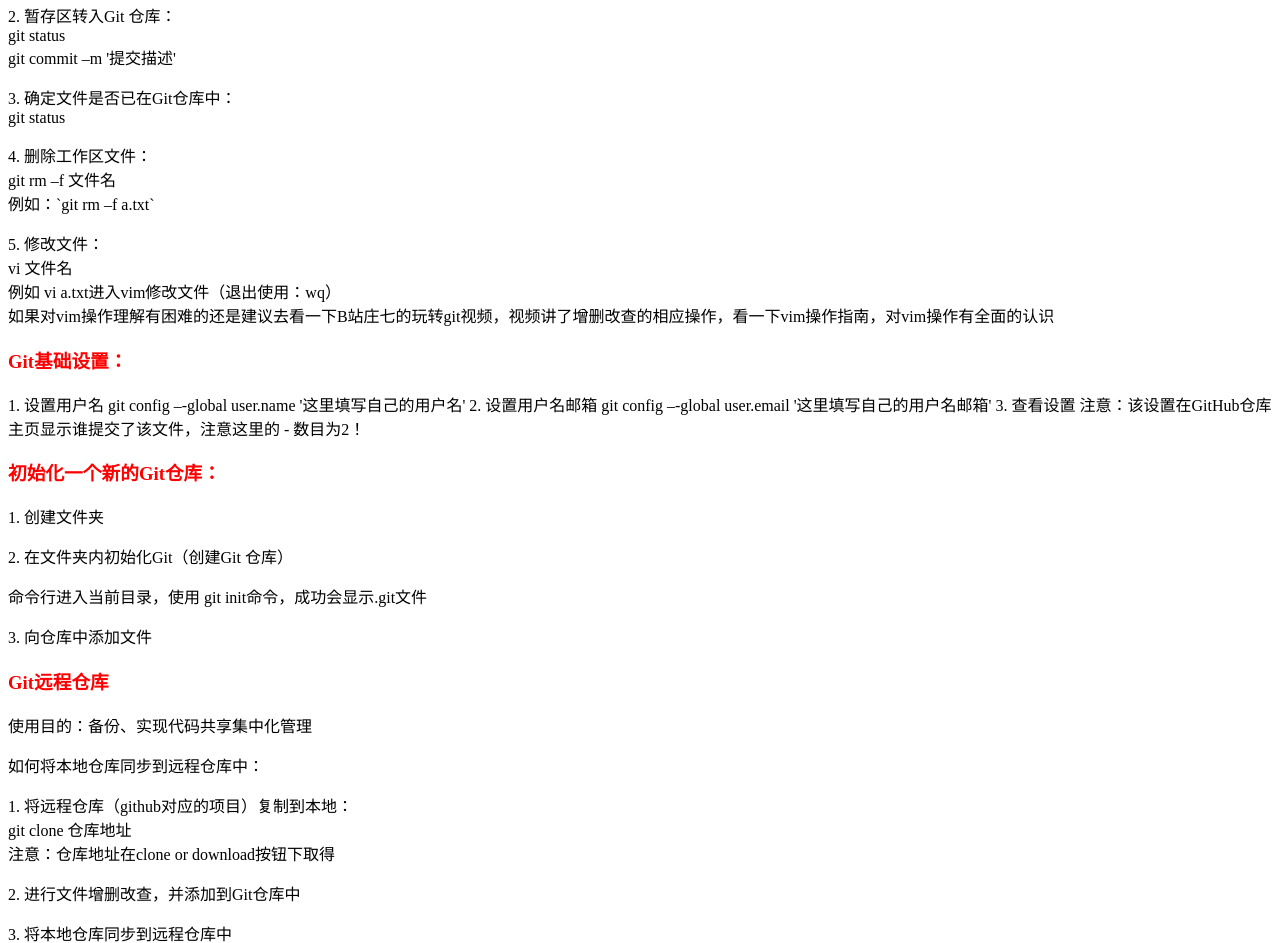
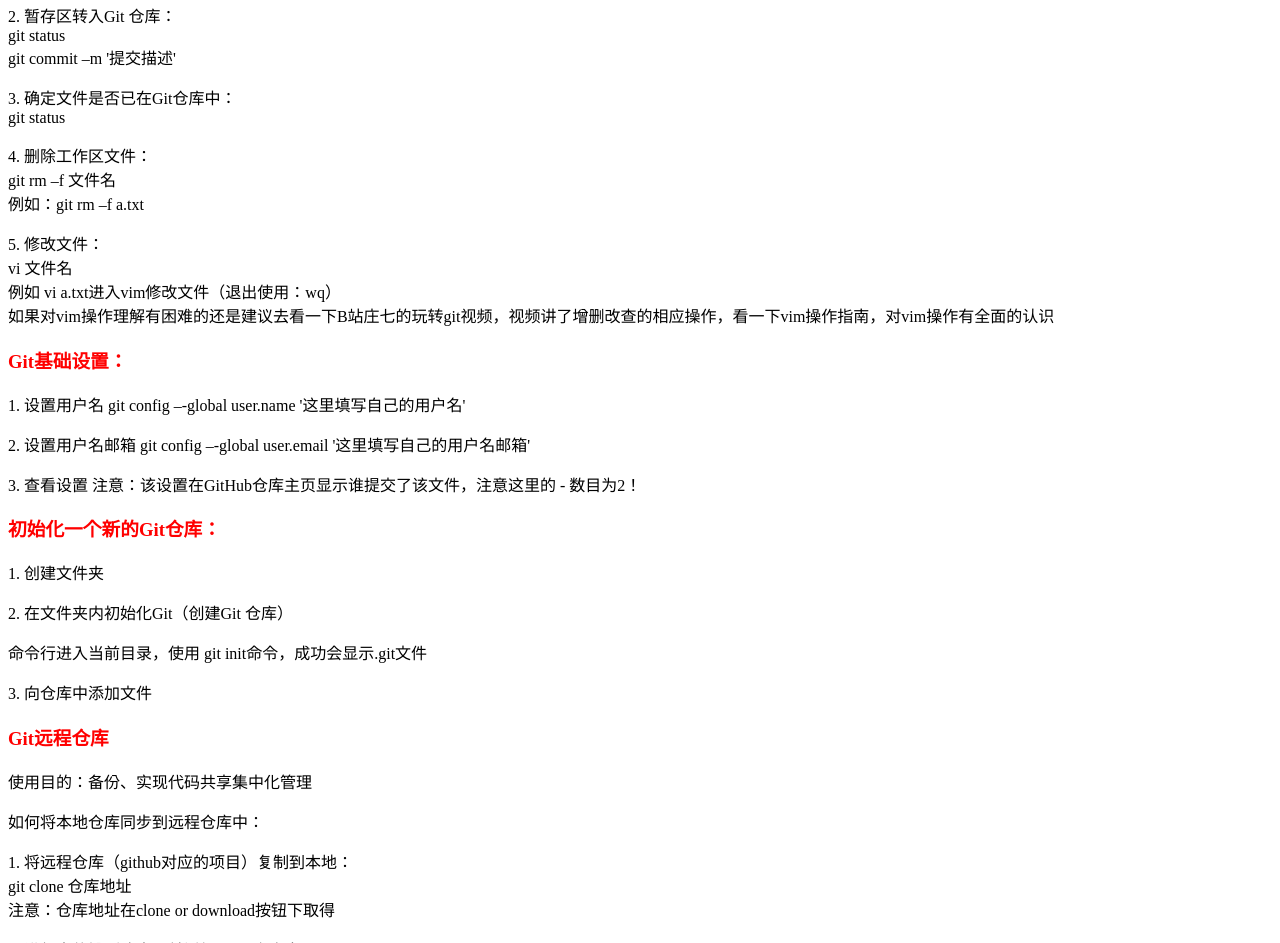
Before and after one commit to GPDemotech/GPDemotech.github.io, a plain HTML site: page index.html in a window 1280 px wide. Shown: the part 1608-2551 px from the top of the page. Drawn offline with Linux system fonts and the light colour scheme.

Commit message:
Update index.html

```diff
--- a/index.html
+++ b/index.html
@@ -60,18 +60,18 @@
 	git status<br></p>
 	<p>4. 删除工作区文件：<br>
 	git rm –f 文件名<br>
-	例如：`git rm –f a.txt`<br></p>
+	例如：git rm –f a.txt<br></p>
 	<p>5. 修改文件：<br>
 		vi 文件名<br>
 		例如 vi a.txt进入vim修改文件（退出使用：wq）<br>
 		 如果对vim操作理解有困难的还是建议去看一下B站庄七的玩转git视频，视频讲了增删改查的相应操作，看一下vim操作指南，对vim操作有全面的认识<br></p>
 	<h3 style="color: red;">Git基础设置：</h3>
-		1.	设置用户名
-			git config –-global user.name '这里填写自己的用户名'
-		2.	设置用户名邮箱
-			git config –-global user.email '这里填写自己的用户名邮箱'
-		3.	查看设置
-			注意：该设置在GitHub仓库主页显示谁提交了该文件，注意这里的  -  数目为2！
+		<p>1.	设置用户名
+			git config –-global user.name '这里填写自己的用户名'</p>
+		<p>2.	设置用户名邮箱
+			git config –-global user.email '这里填写自己的用户名邮箱'</p>
+		<p>3.	查看设置
+			注意：该设置在GitHub仓库主页显示谁提交了该文件，注意这里的  -  数目为2！</p>
 	<h3 style="color: red;">初始化一个新的Git仓库：</h3>
 		<p>1.	创建文件夹</p>
 		<p>2.	在文件夹内初始化Git（创建Git 仓库）</p>
```
